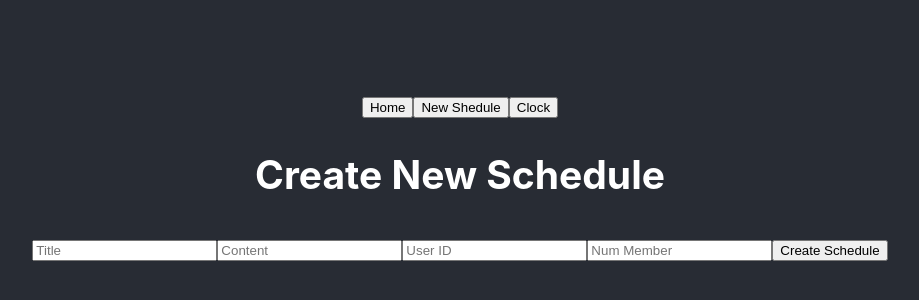
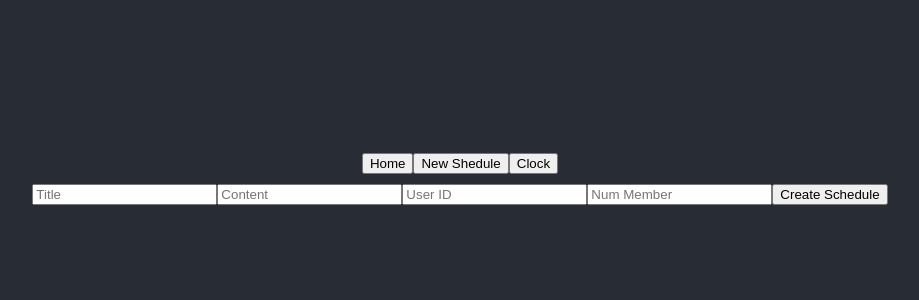
Before and after one commit to travinh/team-schedule-railsAPI-react, a React (Create React App) app in the folder front-end/: page /schedules/new in a window 1280 px wide. Shown: the part 226-526 px from the top of the page, without its empty margins (180-1099 px from the left). Built offline with nearby package versions, Linux system fonts and the light colour scheme.

Commit message:
remove addSchedule in Schedules and create addSchedule() in ScheduleForm with Reduct connect

```diff
--- a/front-end/src/components/ScheduleForm.js
+++ b/front-end/src/components/ScheduleForm.js
@@ -1,7 +1,8 @@
 import React, { Component } from 'react'
+import {connect} from 'react-redux'
 // import axios from 'axios'
 
-export default class ScheduleForm extends Component {
+export class ScheduleForm extends Component {
 
     constructor(props) {
         super(props)
@@ -45,6 +46,8 @@ export default class ScheduleForm extends Component {
 
         e.preventDefault()
         console.log(this.state)
+
+
         this.props.addSchedule(this.state)
 
 
@@ -87,3 +90,13 @@ export default class ScheduleForm extends Component {
         )
     }
 }
+
+function mapDispatchToProps(dispatch){
+    console.log("map Dispatch to props")
+    //return object
+    return{
+        addSchedule: (schedule) => dispatch({type:"ADD_SCHEDULE",payload:schedule})
+    }
+}
+
+export default connect(null, mapDispatchToProps) (ScheduleForm)
--- a/front-end/src/components/Schedules.js
+++ b/front-end/src/components/Schedules.js
@@ -63,22 +63,22 @@ class Schedules extends Component{
 
 
 
-    addSchedule = (schedule) =>{
-        console.log("add schedule")
-        this.setState((prevState)=>{
-            const id = prevState.schedules[prevState.schedules.length -1].id +1
-            const copySchedule = {...schedule,id}
-            console.log(copySchedule)
-            return {schedules: [...prevState.schedules, copySchedule]}
-        })
-        // fetch("http://localhost:3000/api/v1/schedules")
-        // .then(resp => resp.json())
-        // .then(data => {
-        //     this.setState({schedules:data})
-        // })
+    // addSchedule = (schedule) =>{
+    //     console.log("add schedule")
+    //     this.setState((prevState)=>{
+    //         const id = prevState.schedules[prevState.schedules.length -1].id +1
+    //         const copySchedule = {...schedule,id}
+    //         console.log(copySchedule)
+    //         return {schedules: [...prevState.schedules, copySchedule]}
+    //     })
+    //     // fetch("http://localhost:3000/api/v1/schedules")
+    //     // .then(resp => resp.json())
+    //     // .then(data => {
+    //     //     this.setState({schedules:data})
+    //     // })
 
 
-    }
+    // }
 
     componentDidMount(){
         //place to make AJAX requests
@@ -142,10 +142,12 @@ class Schedules extends Component{
                     <Link to="/clock"><button>Clock</button></Link>
 
                     <Switch>
-                        <Route path="/schedules/new">
+                        {/* <Route path="/schedules/new">
                             <h2>Create New Schedule</h2>
                             < ScheduleForm addSchedule={this.addSchedule}/>
-                        </Route>
+                        </Route> */}
+                        <Route path="/schedules/new" component={ScheduleForm}/>
+
 
 
                         <Route path="/clock">
--- a/front-end/src/index.js
+++ b/front-end/src/index.js
@@ -12,7 +12,7 @@ let store = createStore(scheduleReducer, composeEnhancers())
 function scheduleReducer(state={schedules:[{id:0, title:"nothing", content: "init state", num_member: 0, user_id: 1}]}, action){
   switch(action.type){
     case "ADD_SCHEDULE":
-      return [...state, action.payload]
+      return {...state, schedules:[...state.schedules,action.payload]}
     default:
       return state
   }
```
